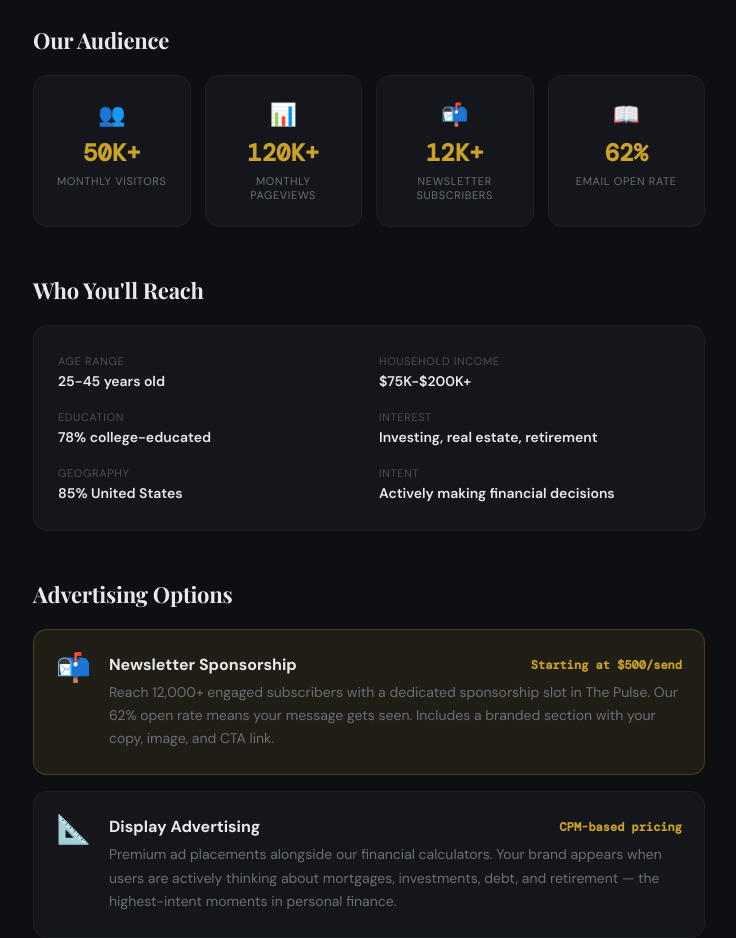
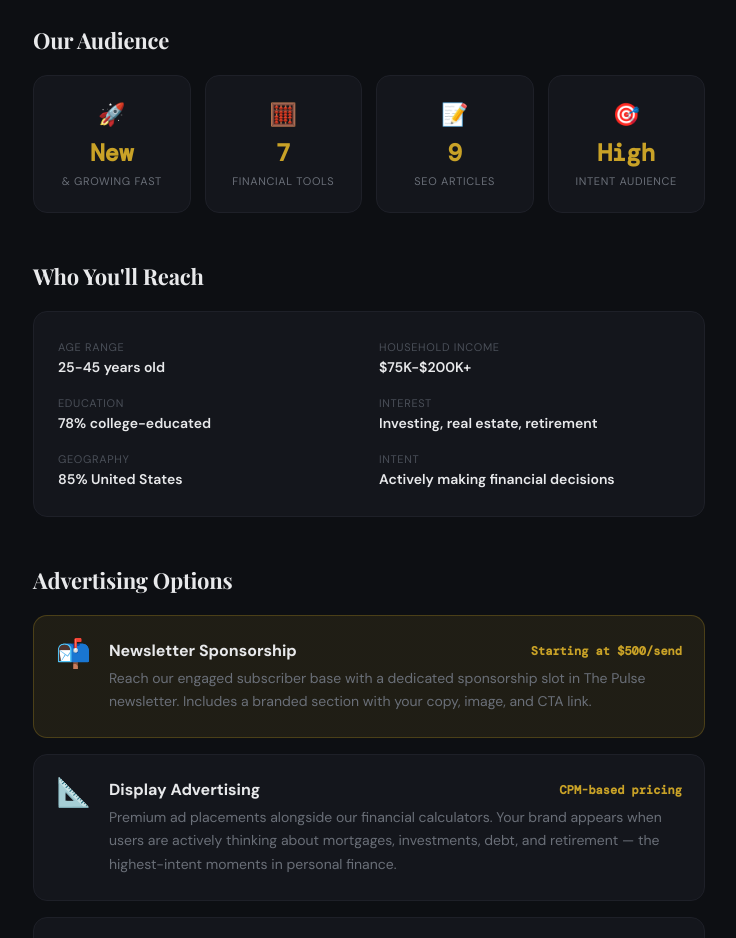
Before and after one commit to zackatlas/pulsafi, a Next.js app: page /advertise in a window 1280 px wide. Shown: the part 380-1318 px from the top of the page, without its empty margins (271-1007 px from the left). Built offline with nearby package versions, Linux system fonts and the light colour scheme.

Commit message:
Update page.js

```diff
--- a/app/advertise/page.js
+++ b/app/advertise/page.js
@@ -36,10 +36,10 @@ export default function AdvertisePage() {
           </h2>
           <div style={{ display: "grid", gridTemplateColumns: "repeat(auto-fit, minmax(150px, 1fr))", gap: 14 }}>
             {[
-              { num: "50K+", label: "Monthly Visitors", icon: "👥" },
-              { num: "120K+", label: "Monthly Pageviews", icon: "📊" },
-              { num: "12K+", label: "Newsletter Subscribers", icon: "📬" },
-              { num: "62%", label: "Email Open Rate", icon: "📖" },
+              { num: "New", label: "& Growing Fast", icon: "🚀" },
+              { num: "7", label: "Financial Tools", icon: "🧮" },
+              { num: "9", label: "SEO Articles", icon: "📝" },
+              { num: "High", label: "Intent Audience", icon: "🎯" },
             ].map((stat, i) => (
               <div key={i} style={{
                 background: "var(--bg-card)", borderRadius: 14, border: "1px solid var(--border-card)",
@@ -87,7 +87,7 @@ export default function AdvertisePage() {
             {[
               {
                 title: "Newsletter Sponsorship",
-                desc: "Reach 12,000+ engaged subscribers with a dedicated sponsorship slot in The Pulse. Our 62% open rate means your message gets seen. Includes a branded section with your copy, image, and CTA link.",
+                desc: "Reach our engaged subscriber base with a dedicated sponsorship slot in The Pulse newsletter. Includes a branded section with your copy, image, and CTA link.",
                 price: "Starting at $500/send",
                 icon: "📬",
                 highlight: true,
```
